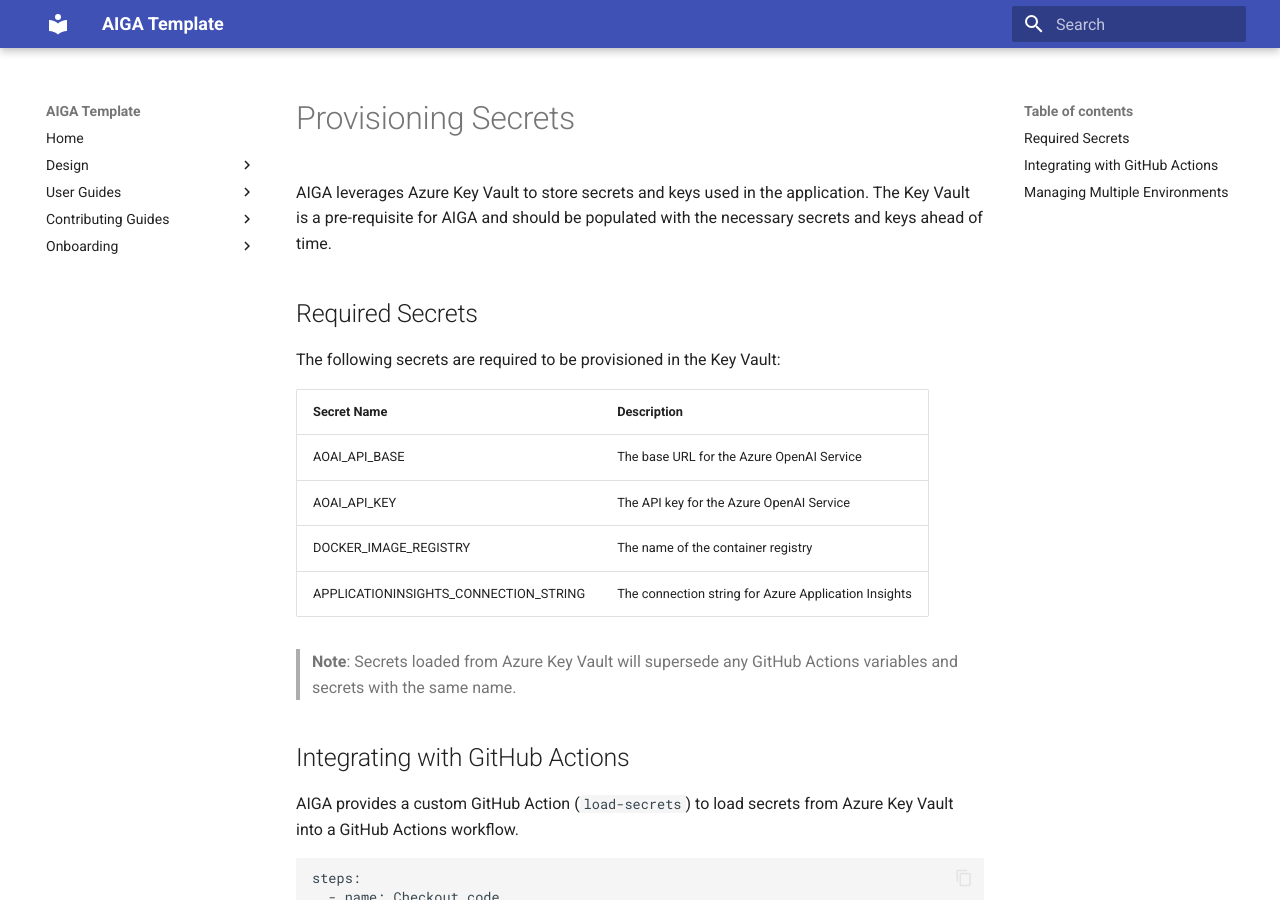
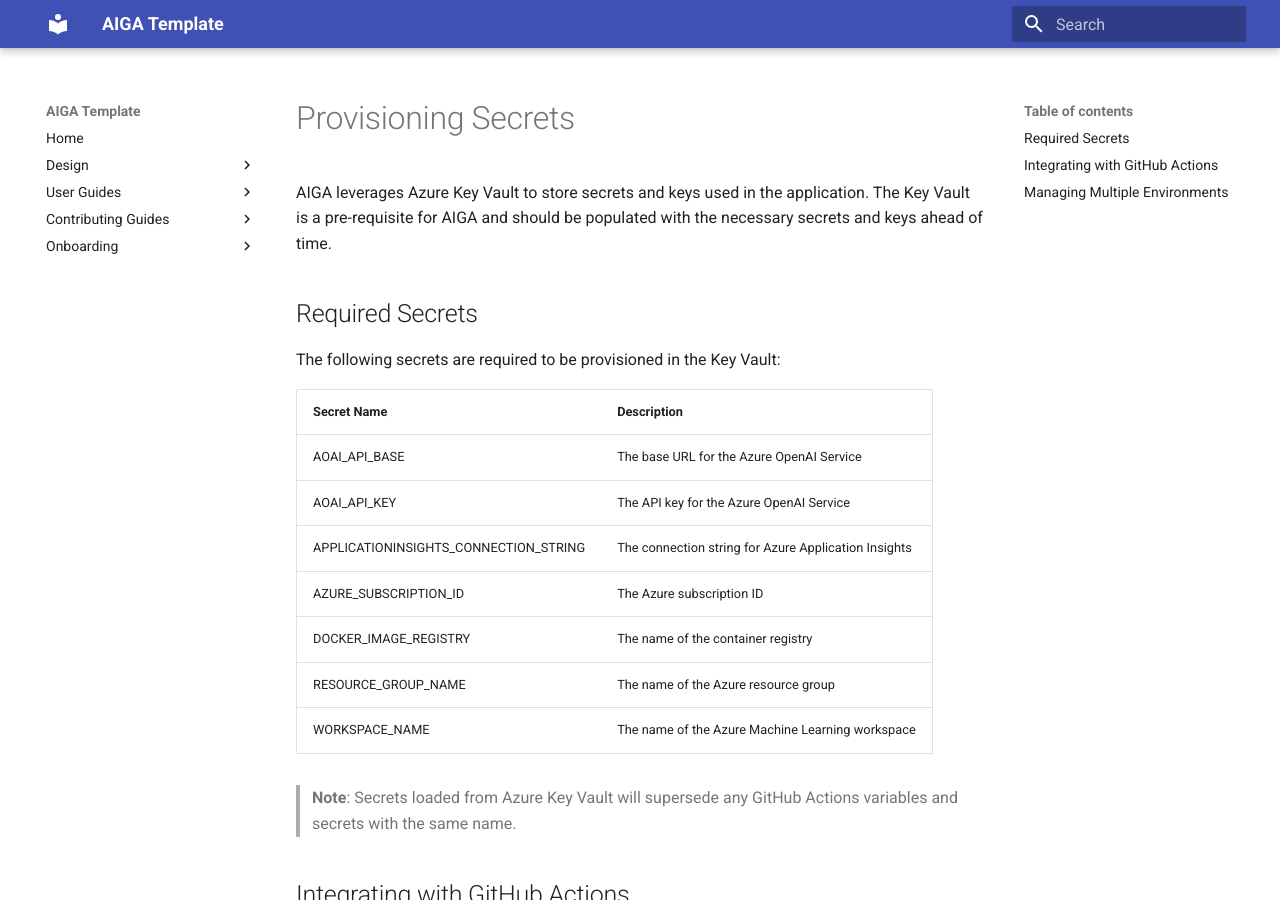
Before and after one commit to crew-sherlock/Experiment1, an MkDocs documentation site: the page built from docs/onboarding/provisioning-secrets.md, in a window 1280 px wide and 900 px high. Built offline with MkDocs 1.6.1 and Material for MkDocs 9.7.7, drawn with Linux system fonts in a browser that asks for light colours.

Commit message:
chore: migrate github variables to azure key vault (#67)
The pull request updates PR, CI, and CD to enable the move of GitHub
Variables to Azure Key Vault. Completing our migration to Azure Key
Vault.

Documentation has been updated to reflect the additional secrets that
need to be adding to Azure Key Vault.

---------

Co-authored-by: Liam Moat <liam.moat@microsoft.com>

```diff
--- a/docs/onboarding/provisioning-secrets.md
+++ b/docs/onboarding/provisioning-secrets.md
@@ -10,8 +10,11 @@ The following secrets are required to be provisioned in the Key Vault:
 | ----------- | ----------- |
 | AOAI_API_BASE | The base URL for the Azure OpenAI Service |
 | AOAI_API_KEY | The API key for the Azure OpenAI Service |
+| APPLICATIONINSIGHTS_CONNECTION_STRING | The connection string for Azure Application Insights |
+| AZURE_SUBSCRIPTION_ID | The Azure subscription ID |
 | DOCKER_IMAGE_REGISTRY | The name of the container registry |
-| APPLICATIONINSIGHTS_CONNECTION_STRING | The connection string for Azure Application Insights |
+| RESOURCE_GROUP_NAME | The name of the Azure resource group |
+| WORKSPACE_NAME | The name of the Azure Machine Learning workspace |
 
 > **Note**: Secrets loaded from Azure Key Vault will supersede any GitHub Actions variables and secrets with the same name.
 
```
Also changed, not shown: 5 other files.
